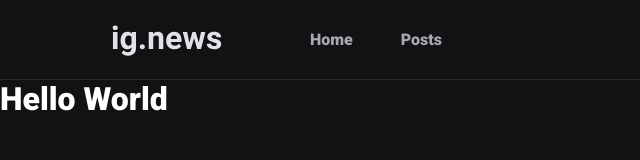
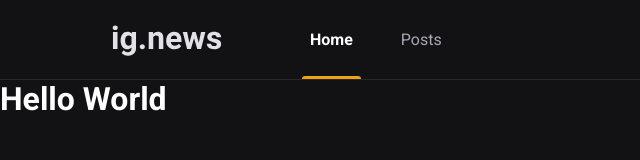
Before and after one commit to walfredocarneiro/Ignite-ReactJS-Fundamentos-do-Next.js-ig.news, a Next.js app: page / in a window 1280 px wide. Shown: the top 160 px of the page, without its empty margins (0-640 px from the left). Built offline with nearby package versions, Linux system fonts and the light colour scheme.

Commit message:
Header component

```diff
--- a/src/components/Header/index.tsx
+++ b/src/components/Header/index.tsx
@@ -5,8 +5,8 @@
         <header className={styles.headerContainer}>
             <div className={styles.headerContent}>
                 <img src="/images/logo.svg" alt="ig.news" />
-                <nav className={styles.active}>
-                    <a>Home</a>
+                <nav>
+                    <a className={styles.active}>Home</a>
                     <a>Posts</a>
                 </nav>
             </div>
--- a/src/components/Header/styles.module.scss
+++ b/src/components/Header/styles.module.scss
@@ -38,7 +38,7 @@
                 font-weight: bold;
             }
 
-            &:active::after {
+            &.active::after {
                 content: '';
                 height: 3px;
                 border-radius: 3px 3px 0 0;
--- a/src/pages/_document.tsx
+++ b/src/pages/_document.tsx
@@ -6,7 +6,7 @@
             <Html>
                 <Head>
                 <link rel="preconnect" href="https://fonts.gstatic.com" />
-                <link href="https://fonts.googleapis.com/css2?family=Roboto:ital,wght@0,900;1,400;1,700&display=swap" rel="stylesheet" />
+                <link href="https://fonts.googleapis.com/css2?family=Roboto:wght@400;700;900&display=swap" rel="stylesheet" />
 
                 <link rel="shortcut icon" href="/favicon.png" type="image/png" />
                 </Head>
```
